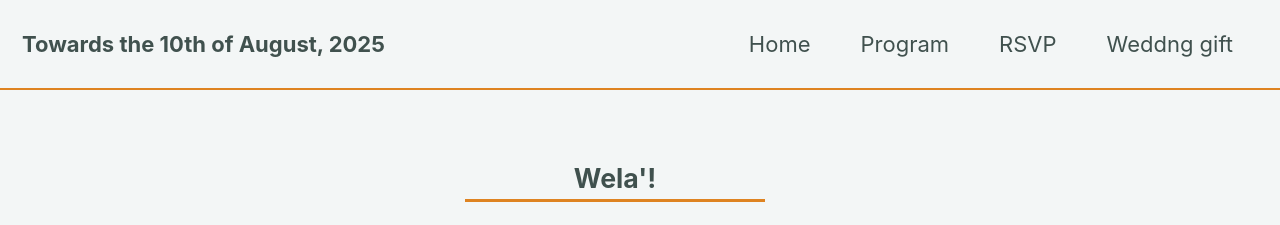
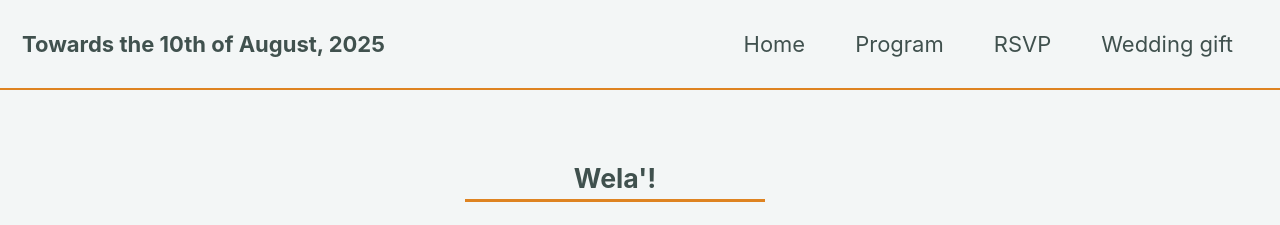
Before and after one commit to AmaliaBruk/Wedding, a Jekyll site: the page built from sayhi.md, in a window 1280 px wide. Shown: the top 225 px of the page. Built offline with Jekyll 4.4.1, drawn with Linux system fonts in a browser that asks for light colours; cached includes are drawn as plain includes.

Commit message:
Bug | Correct wedding gift name

```diff
--- a/_data/navigation.yml
+++ b/_data/navigation.yml
@@ -6,7 +6,7 @@ main:
     url: /#agenda
   - title: "RSVP"
     url: /rsvp/
-  - title: "Weddng gift"
+  - title: "Wedding gift"
     url: /#listanozze
   # - title: "La nostra storia"
   #   url: /us/
```
